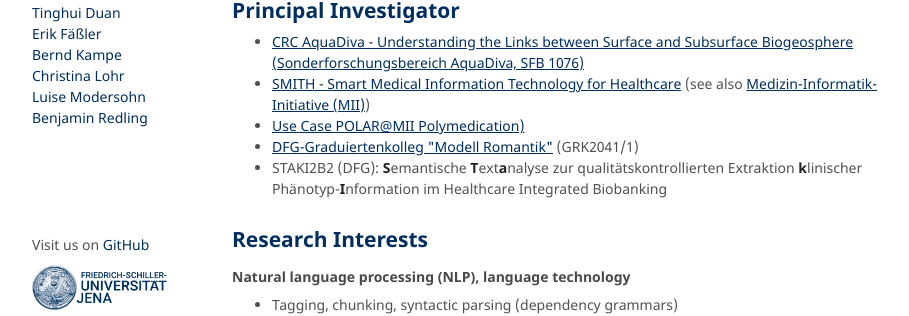
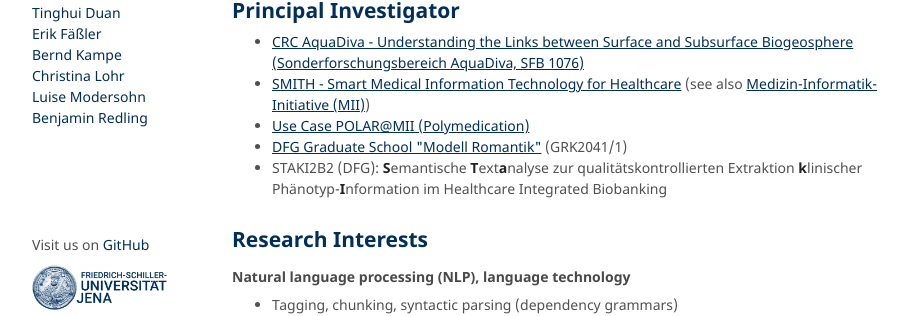
Before and after one commit to JULIELab/JULIELab.github.io, a Jekyll site: the page built from Staff/Hahn/research.md, in a window 1280 px wide. Shown: the part 204-520 px from the top of the page, without its empty margins (178-1087 px from the left). Built offline with Jekyll 4.4.1, drawn with Linux system fonts in a browser that asks for light colours; our own code applies the rules of GitHub Pages for plain Markdown files.

Commit message:
Update research.md

```diff
--- a/Staff/Hahn/research.md
+++ b/Staff/Hahn/research.md
@@ -11,8 +11,8 @@ Research |
 ## Principal Investigator
 * [CRC AquaDiva - Understanding the Links between Surface and Subsurface Biogeosphere (Sonderforschungsbereich AquaDiva, SFB 1076)](http://www.aquadiva.uni-jena.de/)
 * [SMITH - Smart Medical Information Technology for Healthcare](https://www.smith.care/) (see also [Medizin-Informatik-Initiative (MII)](https://www.medizininformatik-initiative.de/en))
-* [Use Case POLAR@MII Polymedication)](https://www.medizininformatik-initiative.de/de/POLAR)
-* [DFG-Graduiertenkolleg \"Modell Romantik\"](http://www.modellromantik.uni-jena.de/) (GRK2041/1)
+* [Use Case POLAR@MII (Polymedication)](https://www.medizininformatik-initiative.de/de/POLAR)
+* [DFG Graduate School \"Modell Romantik\"](http://www.modellromantik.uni-jena.de/) (GRK2041/1)
 * STAKI2B2 (DFG): **S**emantische **T**ext**a**nalyse zur qualitätskontrollierten Extraktion **k**linischer Phänotyp-**I**nformation im Healthcare Integrated Biobanking
 
 
```
